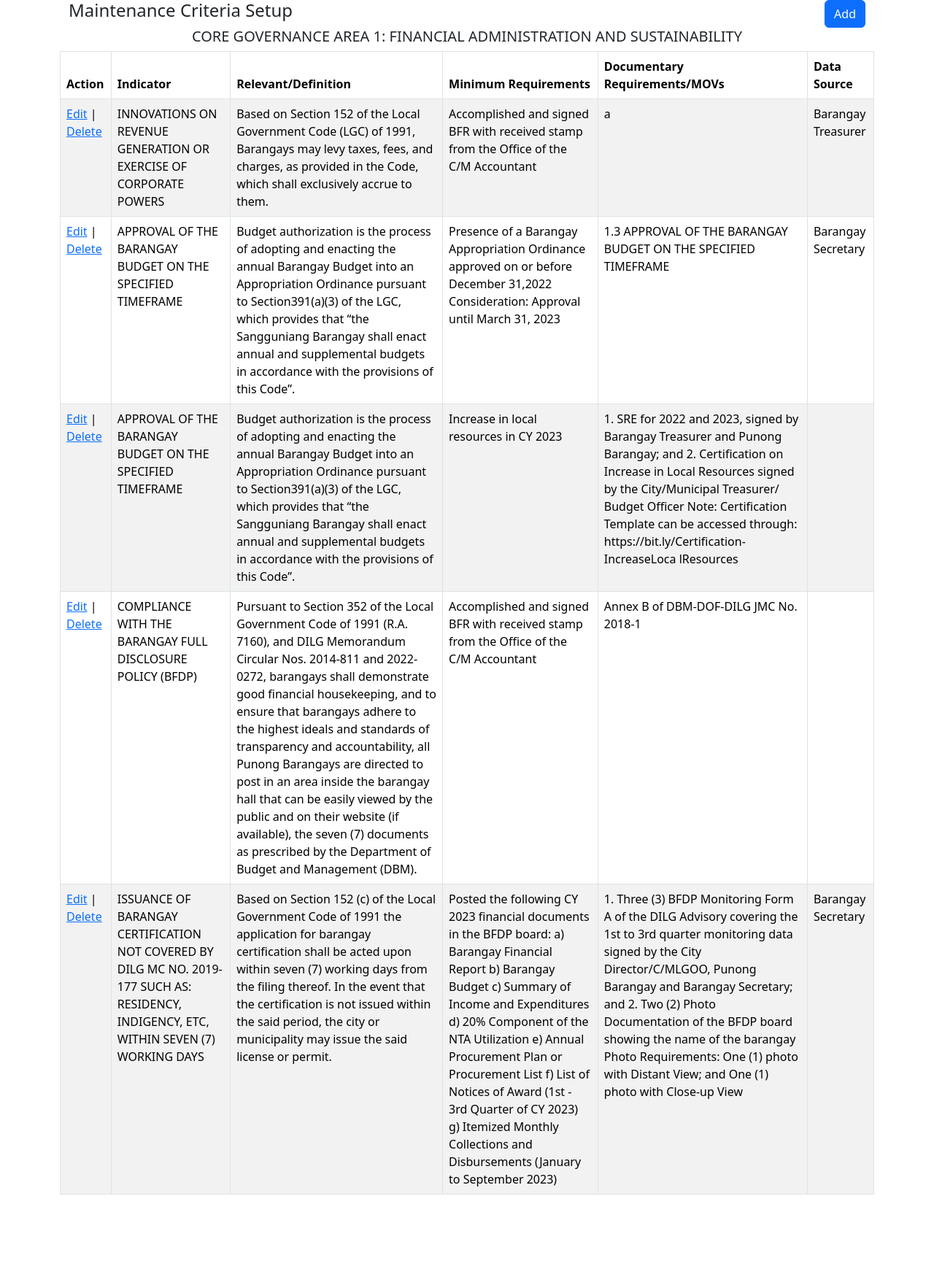
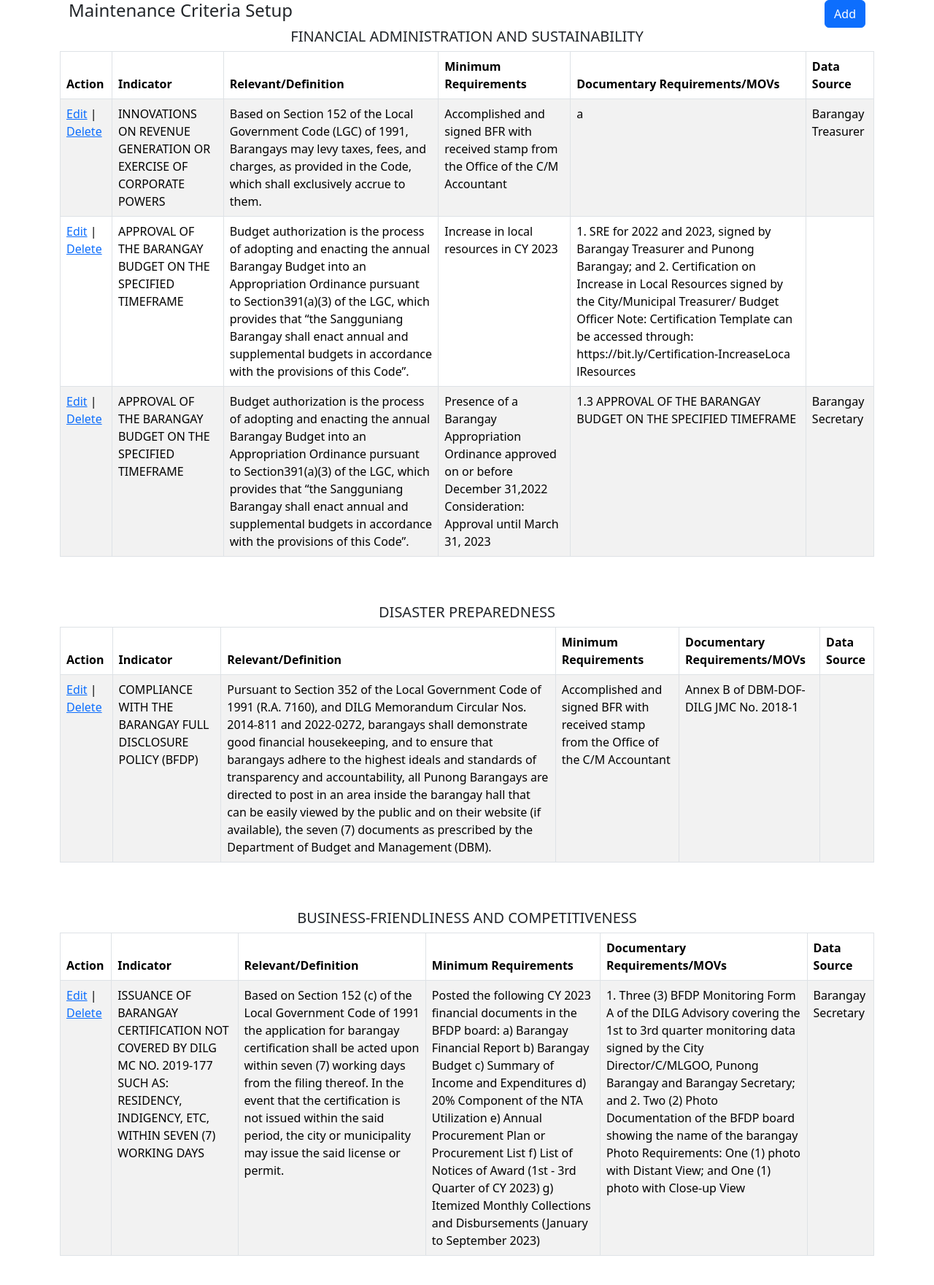
Before and after one commit to johncris09/masbisa, a PHP site: page / in a window 1280 px wide. Shown: the top 1761 px of the page at 73% size. Before the commit the page ends 1637 px from the top, so only its background shows below. Run offline with PHP 8.4, Linux system fonts and the light colour scheme; data comes from the database, SQL or seed files in the repository.

Commit message:
dynamic maintenance area description

```diff
--- a/index.php
+++ b/index.php
@@ -1,33 +1,89 @@
 <?php
 include 'script.php';
 
-// get maintenance criteria setup
+$data = [];
+$maintenance_area_description_query = "SELECT * FROM `maintenance_area_description`";
+$maintenance_area_description_result = mysqli_query($conn, $maintenance_area_description_query);
 
-$maintenance_criteria_setup = "
+
+
+if ($maintenance_area_description_result && mysqli_num_rows($maintenance_area_description_result) > 0) {
+    // Fetch and display each row with var_dump
+    while ($maintenance_area_description_row = mysqli_fetch_assoc($maintenance_area_description_result)) {
+
+        // maintenance_governance
+        $maintenance_governance_query = "SELECT * FROM `maintenance_governance` where desc_keyctr = '$maintenance_area_description_row[keyctr]'";
+        $maintenance_governance_result = mysqli_query($conn, $maintenance_governance_query);
+
+        if ($maintenance_governance_result && mysqli_num_rows($maintenance_governance_result) > 0) {
+            while ($maintenance_governance_row = mysqli_fetch_assoc($maintenance_governance_result)) {
+
+                $query2_data = $maintenance_governance_row;
+
+                // maintenance_area_indicators
+                $maintenance_area_indicators_query = "SELECT * FROM `maintenance_area_indicators` where governance_code = '$maintenance_governance_row[keyctr]'";
+                $maintenance_area_indicators_result = mysqli_query($conn, $maintenance_area_indicators_query);
+
+
+
+                if ($maintenance_area_indicators_result && mysqli_num_rows($maintenance_area_indicators_result) > 0) {
+                    while ($maintenance_area_indicators_row = mysqli_fetch_assoc($maintenance_area_indicators_result)) {
+
+                        $query3_data = $maintenance_area_indicators_row;
+
+
+                        // maintenance_criteria_setup
+                        $maintenance_criteria_setup_query = "
                             SELECT
+
                                 msc.keyctr AS keyctr,
-        mai.indicator_description indicator,
-        mai.relevance_def relevance_definition,
                                 mam.description,
                                 msc.movdocs_reqs documentary_requirements,
                                 mds.srcdesc data_source
-    FROM
-        `maintenance_criteria_setup` msc
+
+
+                            FROM `maintenance_criteria_setup` msc
                             left JOIN maintenance_criteria_version AS mcv
                             ON
                                 msc.version_keyctr = mcv.keyctr
-    left  JOIN maintenance_area_indicators AS mai
-    ON
-        msc.indicator_keyctr = mai.keyctr
                             left JOIN maintenance_area_mininumreqs AS mam
                             ON
                                 msc.minreqs_keyctr = mam.keyctr
                             LEFT JOIN maintenance_document_source AS mds
                             ON
-        msc.data_source = mds.keyctr order by msc.keyctr  desc
-";
-$maintenance_criteria_setup_result = mysqli_query($conn, $maintenance_criteria_setup);
+                                msc.data_source = mds.keyctr
 
+                            where msc.indicator_keyctr  = '$maintenance_area_indicators_row[keyctr]'";
+                        $maintenance_criteria_setup_result = mysqli_query($conn, $maintenance_criteria_setup_query);
+
+
+                        if ($maintenance_criteria_setup_result && mysqli_num_rows($maintenance_criteria_setup_result) > 0) {
+                            while ($maintenance_criteria_setup_row = mysqli_fetch_assoc($maintenance_criteria_setup_result)) {
+
+                                $data[$maintenance_area_description_row['description']][] = array(
+                                    'keyctr' => $maintenance_criteria_setup_row['keyctr'],
+                                    'indicator_description' => $maintenance_area_indicators_row['indicator_description'],
+                                    'relevance_definition' => $maintenance_area_indicators_row['relevance_def'],
+                                    'documentary_requirements' => $maintenance_criteria_setup_row['documentary_requirements'],
+                                    'description' => $maintenance_criteria_setup_row['description'],
+                                    'data_source' => $maintenance_criteria_setup_row['data_source'],
+
+
+                                );
+
+                            }
+                        }
+
+
+                    }
+                }
+
+
+            }
+        }
+
+    }
+}
 ?>
 
 
@@ -52,11 +108,15 @@ $maintenance_criteria_setup_result = mysqli_query($conn, $maintenance_criteria_s
                 </div>
             </div>
         </div>
+        <?php
+
+        foreach ($data as $key => $rows) { ?>
             <div class="text-center">
                 <h5>
-                CORE GOVERNANCE AREA 1: FINANCIAL ADMINISTRATION AND SUSTAINABILITY
+                    <?php echo $key; ?>
                 </h5>
             </div>
+
             <table class="table table-striped table-bordered">
                 <thead>
                     <tr>
@@ -70,24 +130,37 @@ $maintenance_criteria_setup_result = mysqli_query($conn, $maintenance_criteria_s
                 </thead>
                 <tbody>
         <?php
-                if (mysqli_num_rows($maintenance_criteria_setup_result) > 0) {
-                    while ($row = mysqli_fetch_assoc($maintenance_criteria_setup_result)) { ?>
+            foreach ($rows as $row) {
+
+                ?>
                 <tr>
                     <td>
                         <a href="edit.php?edit_id=<?php echo $row['keyctr'] ?>">Edit</a> |
                         <a href="script.php?delete_id=<?php echo $row['keyctr'] ?>">Delete</a>
                     </td>
-                            <td><?php echo $row['indicator']; ?></td>
+                    <td><?php echo $row['indicator_description']; ?></td>
                     <td><?php echo $row['relevance_definition']; ?></td>
                     <td><?php echo $row['description']; ?></td>
                     <td><?php echo $row['documentary_requirements']; ?></td>
                     <td><?php echo $row['data_source']; ?></td>
                 </tr>
-                    <?php }
-                }
-                ?>
+
+                <?php
+                    } ?>
+
+
+
                 </tbody>
             </table>
+
+            <br />
+            <br />
+
+
+            <?php
+                    }
+
+        ?>
 
     </div>
 </body>
```
Lines whose indentation alone changed are shown as unchanged.
